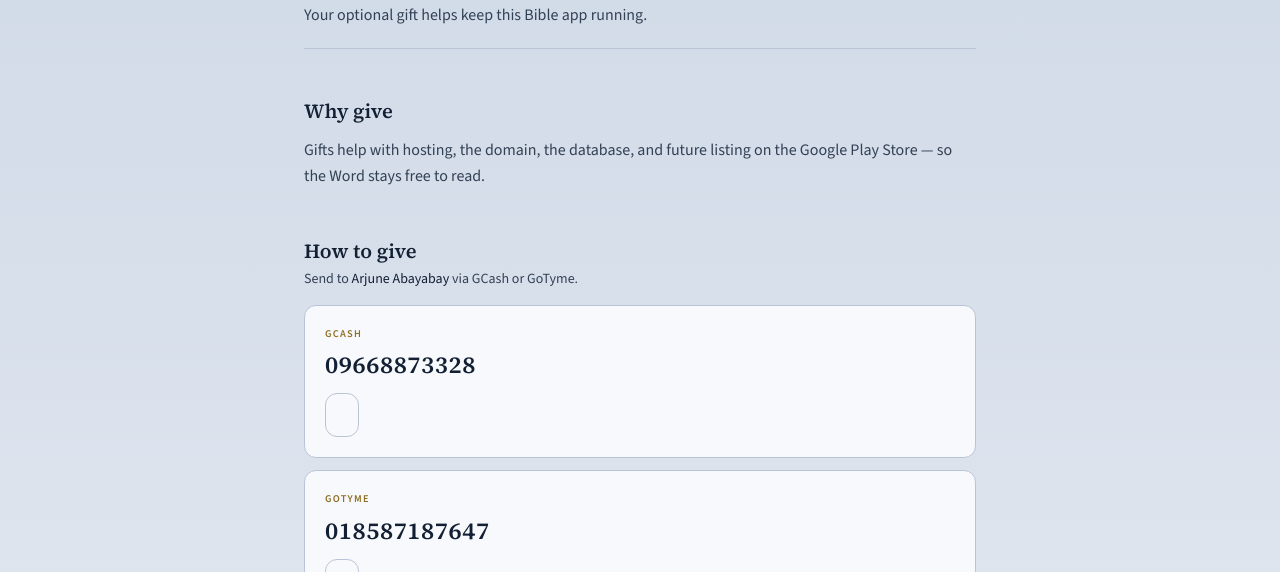
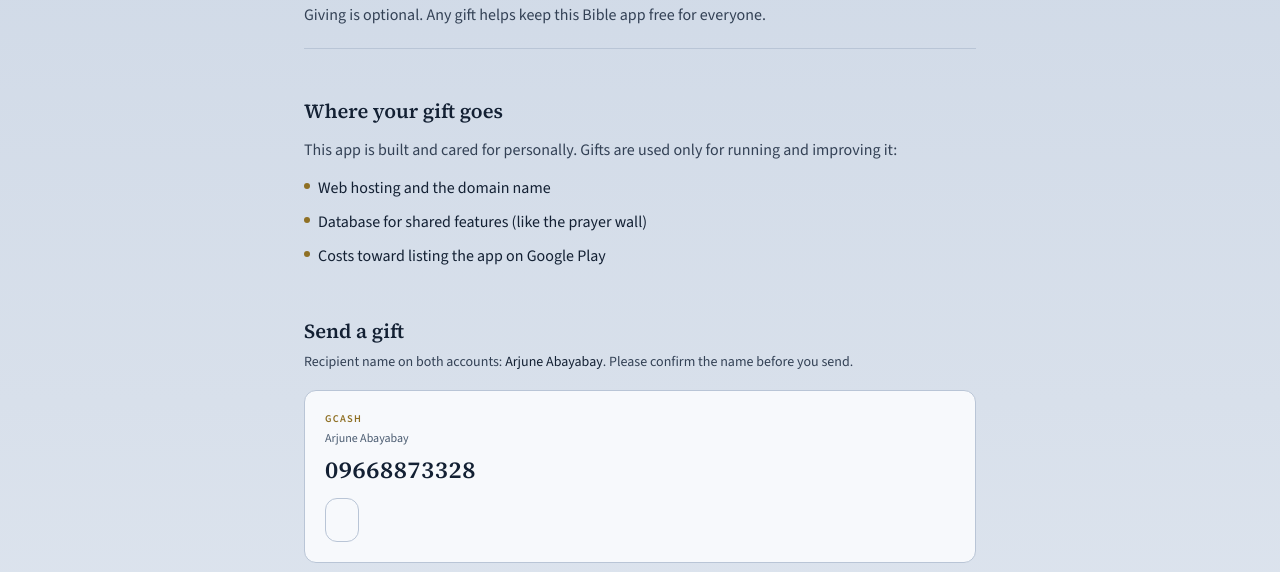
Before and after one commit to juneabayabay/Bible-app, an Astro site: page /web/give in a window 1280 px wide. Shown: the part 214-786 px from the top of the page. Built offline with nearby package versions, Linux system fonts and the light colour scheme; Astro itself is replaced by a stand-in of ours; no server answers.

Commit message:
donations

```diff
--- a/src/pages/[version]/give.astro
+++ b/src/pages/[version]/give.astro
@@ -24,6 +24,12 @@ const methods = [
     number: "018587187647",
   },
 ] as const;
+
+const uses = [
+  "Web hosting and the domain name",
+  "Database for shared features (like the prayer wall)",
+  "Costs toward listing the app on Google Play",
+] as const;
 ---
 
 <Layout title={`Give · ${meta.shortLabel}`} version={version}>
@@ -39,27 +45,38 @@ const methods = [
         Give
       </h1>
       <p class="mt-2 text-sm leading-relaxed text-[var(--color-ink-muted)] sm:text-base">
-        Your optional gift helps keep this Bible app running.
+        Giving is optional. Any gift helps keep this Bible app free for everyone.
       </p>
     </header>
 
-    <section class="space-y-3" aria-labelledby="why-give">
-      <h2 id="why-give" class="font-scripture text-xl font-semibold text-[var(--color-ink)]">
-        Why give
+    <section class="space-y-3" aria-labelledby="where-goes">
+      <h2 id="where-goes" class="font-scripture text-xl font-semibold text-[var(--color-ink)]">
+        Where your gift goes
       </h2>
       <p class="text-sm leading-relaxed text-[var(--color-ink-muted)] sm:text-base">
-        Gifts help with hosting, the domain, the database, and future listing on the Google Play Store
-        — so the Word stays free to read.
+        This app is built and cared for personally. Gifts are used only for running and improving it:
       </p>
+      <ul class="space-y-2 text-sm leading-relaxed text-[var(--color-ink)] sm:text-base">
+        {
+          uses.map((item) => (
+            <li class="flex gap-2">
+              <span class="mt-2 h-1.5 w-1.5 shrink-0 rounded-full bg-[var(--color-gold)]" aria-hidden="true"></span>
+              <span>{item}</span>
+            </li>
+          ))
+        }
+      </ul>
     </section>
 
-    <section class="space-y-4" aria-labelledby="how-give">
+    <section class="space-y-4" aria-labelledby="send-gift">
       <div>
-        <h2 id="how-give" class="font-scripture text-xl font-semibold text-[var(--color-ink)]">
-          How to give
+        <h2 id="send-gift" class="font-scripture text-xl font-semibold text-[var(--color-ink)]">
+          Send a gift
         </h2>
-        <p class="mt-1 text-sm text-[var(--color-ink-muted)]">
-          Send to <span class="font-medium text-[var(--color-ink)]">Arjune Abayabay</span> via GCash or GoTyme.
+        <p class="mt-1.5 text-sm leading-relaxed text-[var(--color-ink-muted)]">
+          Recipient name on both accounts:
+          <span class="font-medium text-[var(--color-ink)]">Arjune Abayabay</span>.
+          Please confirm the name before you send.
         </p>
       </div>
 
@@ -70,6 +87,7 @@ const methods = [
               <p class="text-[0.65rem] font-semibold uppercase tracking-[0.12em] text-[var(--color-gold)]">
                 {method.label}
               </p>
+              <p class="mt-1 text-xs text-[var(--color-ink-subtle)]">Arjune Abayabay</p>
               <p class="mt-2 font-scripture text-2xl font-semibold tracking-wide break-all text-[var(--color-ink)]">
                 {method.number}
               </p>
@@ -89,7 +107,8 @@ const methods = [
       </ul>
 
       <p class="text-sm leading-relaxed text-[var(--color-ink-muted)]">
-        Use your GCash or GoTyme app to send. Giving is optional — thank you.
+        Open your own GCash or GoTyme app to complete the transfer. No payment is processed on this
+        site. Thank you for your trust.
       </p>
     </section>
   </div>
```
